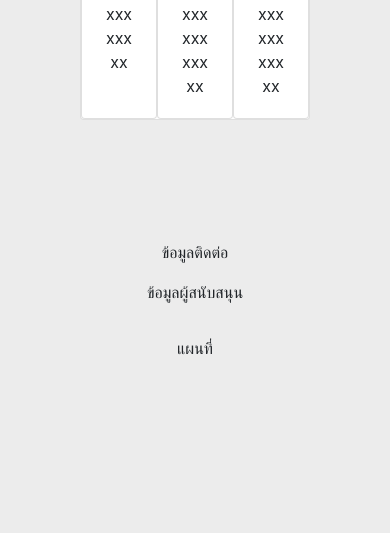
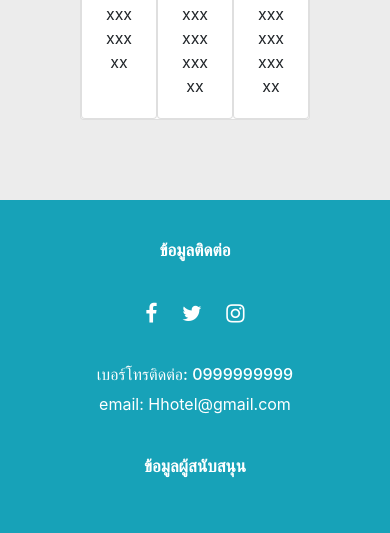
Before and after one commit to palaloyploy/Hotel, a Django app: page / in a window 390 px wide. Shown: the part 2952-3485 px from the top of the page. Before the commit the page ends 3307 px from the top, so only its background shows below. Run offline with Django 3.2, Linux system fonts and the light colour scheme; some libraries are stand-ins or nearby versions.

Commit message:
[Refactor]Footer

```diff
--- a/HotelRoomService/Hotelapp/templates/footer.html
+++ b/HotelRoomService/Hotelapp/templates/footer.html
@@ -1,19 +1,53 @@
 <div id="footer">
-        <footer class="page-footer font-small teal pt-4">
+  <footer class="page-footer font-small teal pt-4 bg-info" style="color: white">
           <div >
             <div class="row">
-                    <div class="col-md-3 mt-md-0 mt-3 text-center">
+              <div class="col-md-4 mt-md-0 mt-3 text-center">
               <div >
-                            <p>ข้อมูลติดต่อ</p>
+                  <h5 style="font-size: 17px; font-weight: bold;">ข้อมูลติดต่อ</h5>
+                  <div style="margin: 40px">
+                    <a class="fb-ic" style="margin: 10px">
+                      <i class="fa fa-facebook-f fa-lg white-text"> </i>
+                  </a>
+                  <a class="tw-ic" style="margin: 10px">
+                      <i class="fa fa-twitter fa-lg white-text mr-md-10"> </i>
+                  </a>
+                  <a class="ins-ic" style="margin: 10px">
+                      <i class="fa fa-instagram fa-lg white-text"> </i>
+                  </a>
+                  </div>
+                  <div style="margin: 40px">
+                          <h5  style="font-size: 16px">เบอร์โทรติดต่อ: 0999999999</h5>
+                          <p>email: Hhotel@gmail.com</p>
                   </div>
               </div>
-                    <div class="col-md-3 mb-md-0 mb-3 text-center">
+              </div>
+              <div class="col-md-4 mb-md-0 mb-3">
                   <div >
-                            <p>ข้อมูลผู้สนับสนุน</p>
+                  <h5 style="font-size: 17px; font-weight: bold;" class="text-center">ข้อมูลผู้สนับสนุน</h5>
+                  <div class="row" style="margin-top: 60px">
+                    <div class="col-md-3 mb-md-0 mb-3">
+                      <img src="https://s.isanook.com/gu/0/rp/r/w300/ya0xa0m1w0/aHR0cHM6Ly9zLmlzYW5vb2suY29tL2d1LzAvdWkvMS85MDU1LzI2NzgyMV9fMjQxMDIwMTIwMTI5NTguanBn.jpg"
+                      style="width:100%;height:60px;">
+                    </div>
+                    <div class="col-md-3 mb-md-0 mb-3">
+                      <img src="https://spcdn.co/wp-content/uploads/2017/10/SP05-7.jpg"
+                      style="width:100%;height:60px;">
+                    </div>
+                    <div class="col-md-3 mb-md-0 mb-3">
+                      <img src="https://upload.wikimedia.org/wikipedia/th/1/17/TheMallLogo.png"
+                      style="width:100%;height:60px;">
+                    </div>
+                    <div class="col-md-3 mb-md-0 mb-3">
+                      <img src="https://sa.kapamilya.com/absnews/abscbnnews/media/2017/logos/family-mart.jpg?ext=.jpg"
+                      style="width:100%;height:60px;">
                     </div>
                   </div>
-                    <div id="map" class="col-md-6 mb-md-0 mb-3 text-center">
-                        <p>แผนที่</p>
+              </div>
+              </div>
+              <div id="map" class="col-md-4 mb-md-0 mb-3 text-center" >
+                  <h5 style="font-size: 17px; font-weight: bold;">แผนที่</h5>
+                  <iframe src="https://www.google.com/maps/embed?pb=!1m18!1m12!1m3!1d3875.3756283651237!2d100.61661084993004!3d13.756207000851331!2m3!1f0!2f0!3f0!3m2!1i1024!2i768!4f13.1!3m3!1m2!1s0x30e29e1e6d77de73%3A0xafc4658f6317648e!2sRamkhamhaeng+University!5e0!3m2!1sen!2sth!4v1562733889529!5m2!1sen!2sth" width="300" height="200" frameborder="0" style="border:0" allowfullscreen></iframe>
               </div>
             </div>
           </div>
```
Lines whose indentation alone changed are shown as unchanged.
